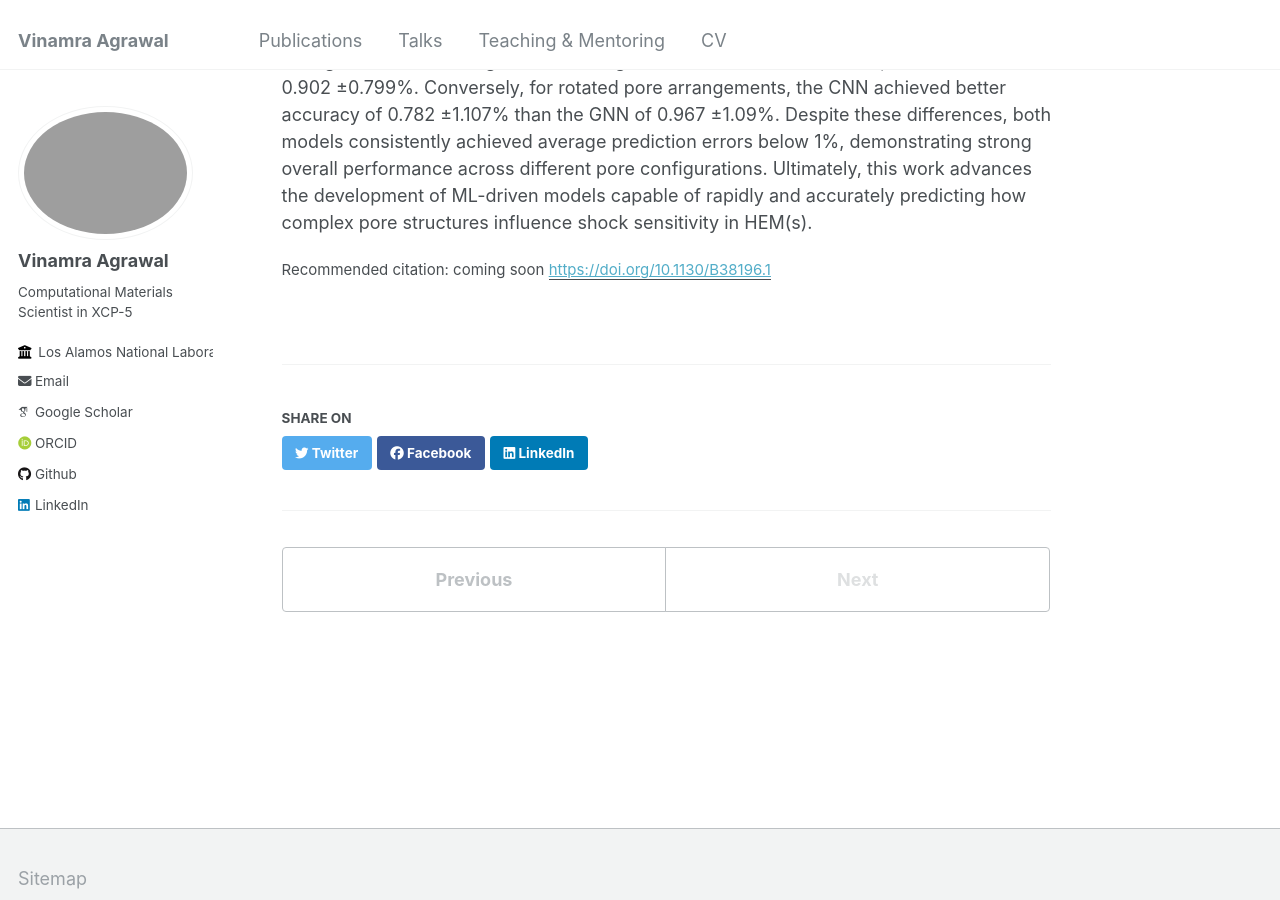
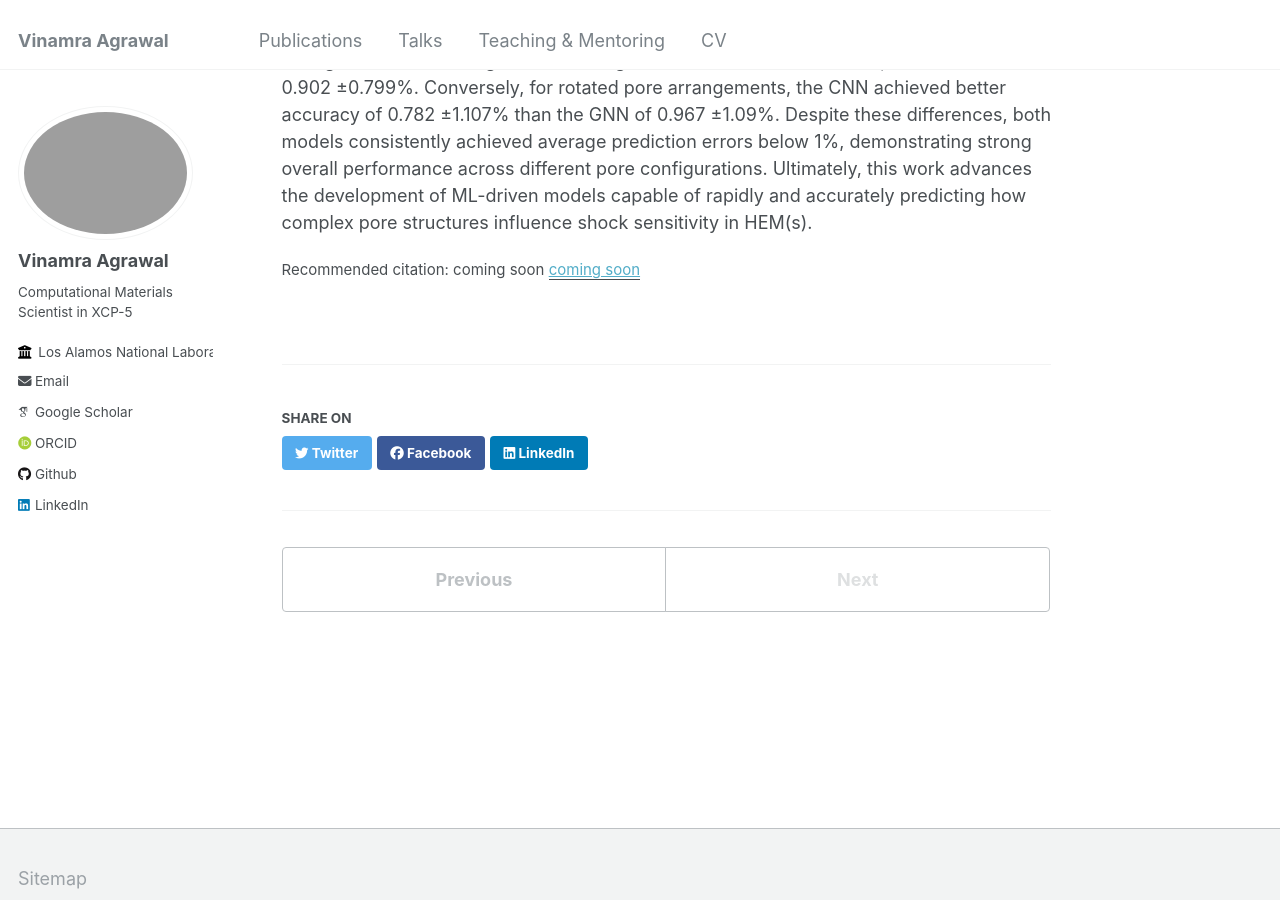
Before and after one commit to vinagr/vinagr.github.io, a Jekyll site: the page built from _publications/2025-09-16-pbx9501-propellant.md, in a window 1280 px wide and 900 px high, scrolled down 563 px. Built offline with Jekyll 4.4.1, drawn with Linux system fonts in a browser that asks for light colours; some web fonts are replaced.

Commit message:
fixed citation

```diff
--- a/_publications/2025-09-16-pbx9501-propellant.md
+++ b/_publications/2025-09-16-pbx9501-propellant.md
@@ -5,7 +5,7 @@ permalink: /publication/2025-09-16-pbx9501-propellant
 excerpt: 'We use CNNs and GNNs to predict critical velocity for SDT response of PBX-9501 with macroscale pores.'
 date: 2025-09-16
 venue: 'Propellants, Explosives, Pyrotechnics (in press)'
-paperurl: 'https://doi.org/10.1130/B38196.1'
+paperurl: 'coming soon'
 citation: 'coming soon'
 ---
 
```
